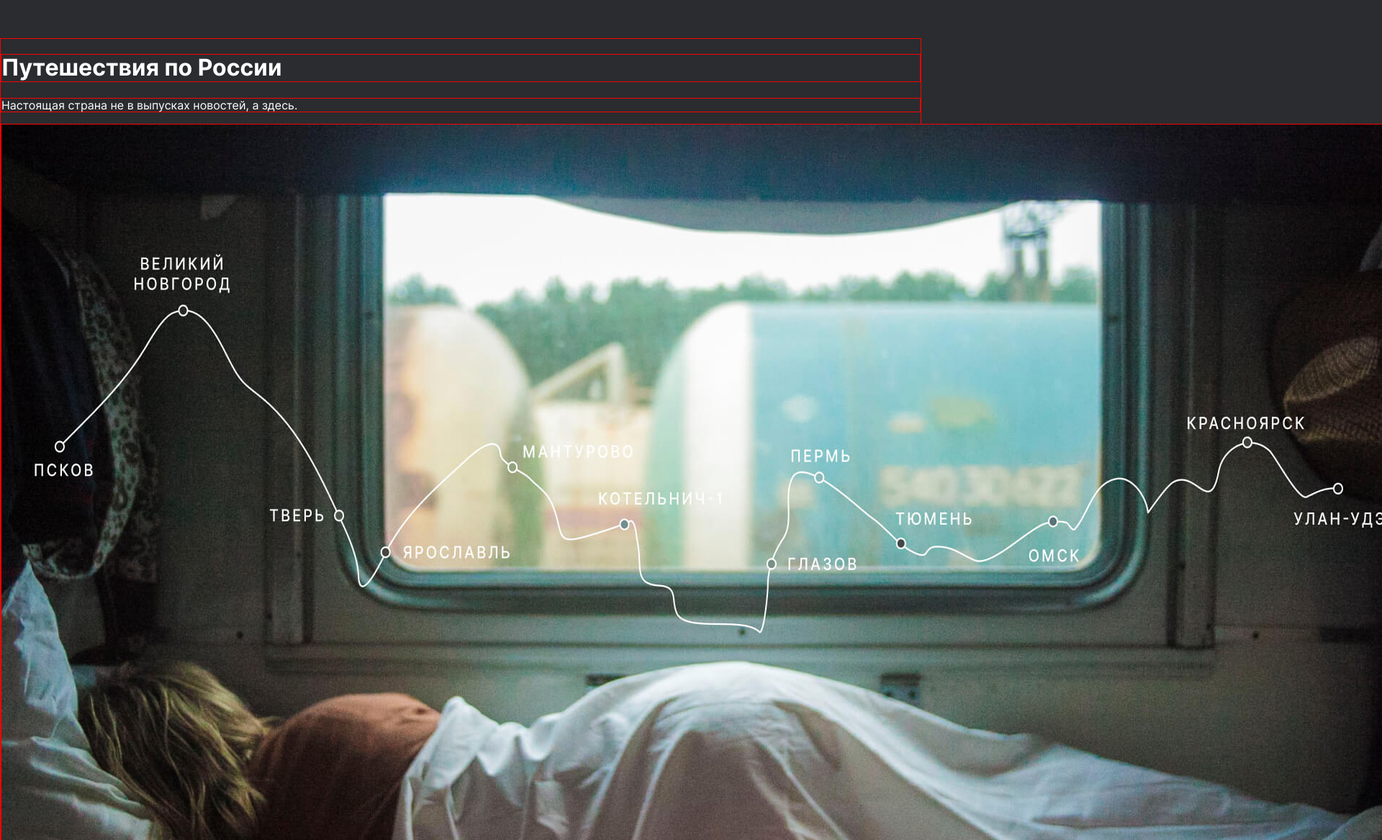
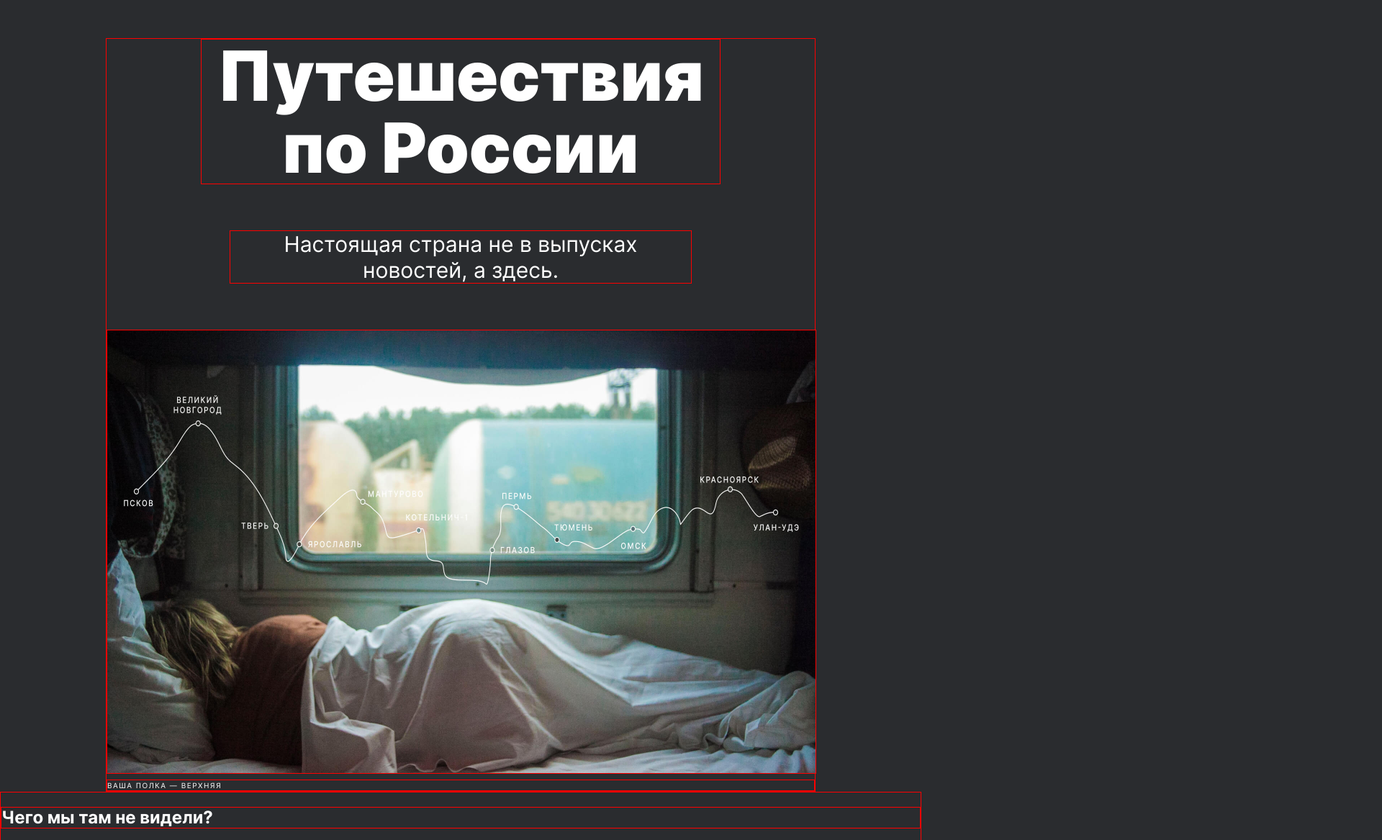
Before and after one commit to Raimz/russian-travel, a plain HTML site: page index.html in a window 1280 px wide. Shown: the part 87-1254 px from the top of the page at 72% size, 1920 px wide, since content can reach past the window. Drawn offline with Linux system fonts and the light colour scheme.

Commit message:
lead section css done+

```diff
--- /dev/null
+++ b/blocks/lead/__caption/lead__caption.css
@@ -0,0 +1,21 @@
+.lead__caption {
+  margin: 8px 0 0 16px;
+  padding: 0;
+  text-transform: uppercase;
+  font-size: 10px;
+  line-height: 14px;
+  font-weight: 400;
+  letter-spacing: 1.5px;
+}
+
+@media screen and (min-width: 320px) {
+  .lead__caption {
+    margin: 8px 0 0 24px;
+  }
+}
+
+@media screen and (min-width: 768px) {
+  .lead__caption {
+    margin: 8px 0 0 0;
+  }
+}
--- /dev/null
+++ b/blocks/lead/__image/lead__image.css
@@ -0,0 +1,17 @@
+.lead__image {
+  max-width: 100%;
+  width: 100%;
+  margin-top: 40px;
+}
+
+@media screen and (min-width: 768px) {
+  .lead__image {
+    margin-top: 56px;
+  }
+}
+
+@media screen and (min-width: 1280px) {
+  .lead__image {
+    margin-top: 64px;
+  }
+}
--- /dev/null
+++ b/blocks/lead/__subtitle/lead__subtitle.css
@@ -0,0 +1,18 @@
+.lead__subtitle {
+  text-align: center;
+  width: 100%;
+  padding: 0;
+  margin: 40px auto 0;
+  font-size: 16px;
+  line-height: 20px;
+  font-weight: 400;
+}
+
+@media screen and (min-width: 768px) {
+  .lead__subtitle {
+    max-width: 640px;
+    margin: 64px auto 0;
+    font-size: 30px;
+    line-height: 36px;
+  }
+}
--- /dev/null
+++ b/blocks/lead/__title/lead__title.css
@@ -0,0 +1,17 @@
+.lead__title {
+  max-width: 720px;
+  padding: 0;
+  margin: 0 auto;
+  font-size: 40px;
+  line-height: 44px;
+  font-weight: 900;
+  font-style: normal;
+  text-align: center;
+}
+
+@media screen and (min-width: 768px) {
+  .lead__title {
+    font-size: 96px;
+    line-height: 100px;
+  }
+}
--- /dev/null
+++ b/blocks/lead/lead.css
@@ -0,0 +1,20 @@
+.lead {
+  display: flex;
+  flex-direction: column;
+  align-content: center;
+  margin: 0 auto;
+  padding: 0;
+  width: 100%;
+}
+
+@media screen and (max-width: 1280px) {
+  .lead {
+    width: calc(100% - 148px * 2);
+  }
+}
+
+@media screen and (max-width: 1024px) {
+  .lead {
+    width: calc(100% - 48px * 2);
+  }
+}
--- a/pages/index.css
+++ b/pages/index.css
@@ -7,3 +7,8 @@
 @import url(../blocks/header/__lang-links/header__lang-links.css);
 @import url(../blocks/header/__lang-link/header__lang-link.css);
 @import url(../blocks/header/__lang-link/_active/header__lang-link_active.css);
+@import url(../blocks/lead/lead.css);
+@import url(../blocks/lead/__title/lead__title.css);
+@import url(../blocks/lead/__subtitle/lead__subtitle.css);
+@import url(../blocks/lead/__image/lead__image.css);
+@import url(../blocks/lead/__caption/lead__caption.css);
```
